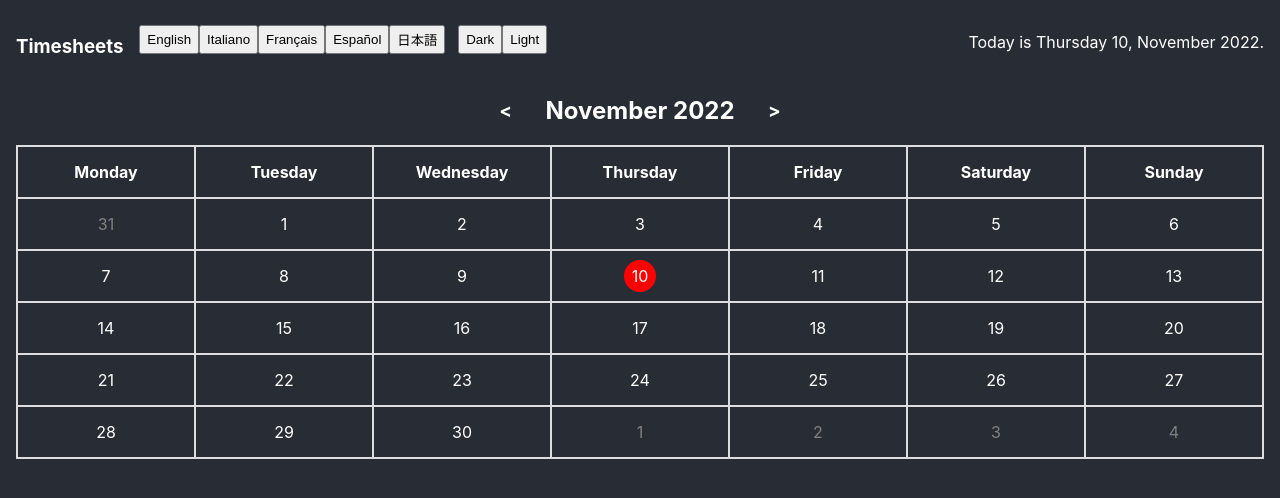
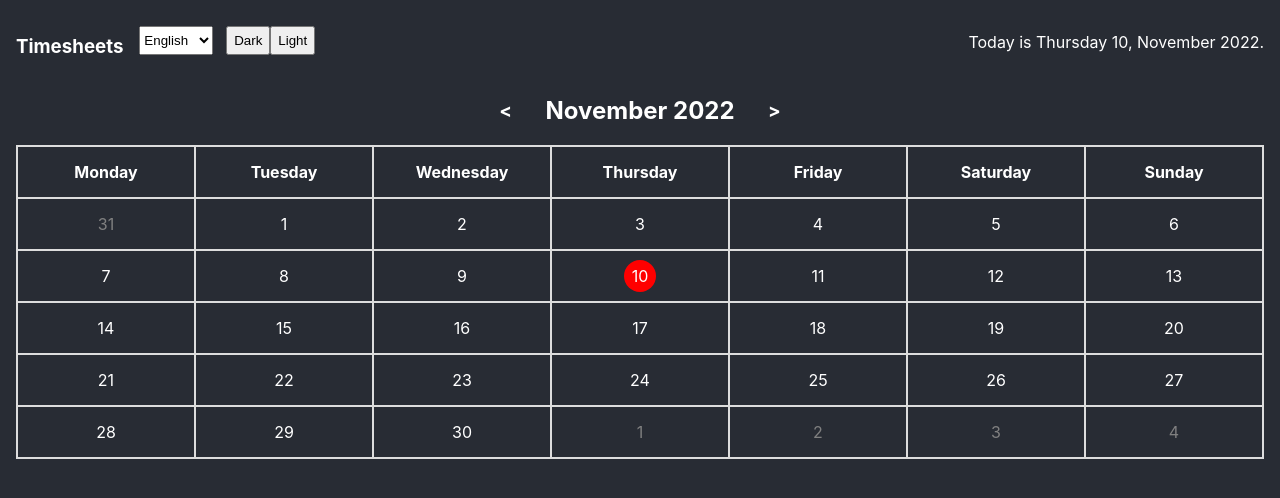
Before and after one commit to adriano-grimolizzi/timesheets, a React (Create React App) app: page / in a window 1280 px wide. Shown: the top 498 px of the page. Built offline with nearby package versions, Linux system fonts and the light colour scheme.

Commit message:
add options in language button

```diff
--- a/package.json
+++ b/package.json
@@ -1,5 +1,6 @@
 {
   "name": "timesheets",
+  "homepage": "https://adriano-grimolizzi.github.io/timesheets",
   "version": "0.1.0",
   "private": true,
   "dependencies": {
@@ -9,7 +10,6 @@
     "react-dom": "^18.2.0",
     "react-i18next": "^12.0.0",
     "react-scripts": "5.0.1",
-    "react-select": "^5.6.1",
     "styled-components": "^5.3.6",
     "web-vitals": "^2.1.4"
   },
@@ -19,6 +19,8 @@
     "@testing-library/user-event": "^13.5.0"
   },
   "scripts": {
+    "predeploy": "npm run build",
+    "deploy": "gh-pages -d build",
     "start": "react-scripts start",
     "build": "react-scripts build",
     "test": "react-scripts test",
--- a/src/App.js
+++ b/src/App.js
@@ -24,7 +24,7 @@ const App = () => {
 
   useEffect(() => {
     setSelectedTheme(theme)
-  }, [themeLoaded])
+  }, [themeLoaded, theme])
 
   return (
     themeLoaded && <ThemeProvider theme={selectedTheme}>
--- a/src/components/header/Header.css
+++ b/src/components/header/Header.css
@@ -7,8 +7,8 @@
     margin-right: 1rem;
 }
 
-button {
+button, select {
     height: 1.8rem;
-    bottom: -9px;
+    bottom: -10px;
     position: relative;
 }
--- a/src/i18n/LanguageButton.js
+++ b/src/i18n/LanguageButton.js
@@ -1,7 +1,6 @@
+import i18next from "i18next"
+import { useState } from "react"
 import { useTranslation } from "react-i18next"
-
-const LanguageButton = () => {
-  const { i18n } = useTranslation()
 
 const languages = [
   {
@@ -31,17 +30,31 @@ const LanguageButton = () => {
   },
 ]
 
+const LanguageButton = () => {
+  const { i18n } = useTranslation()
+  const startingLanguage = languages.find(language => language.value === i18next.language || 'en')
+  const [selectedLanguage, setSelectedLanguage] = useState(startingLanguage)
+
+  const handleChange = (event) => {
+    const {value} = event.target
+    const selectedLanguage = languages.find(language => language.value === value)
+    setSelectedLanguage(selectedLanguage)
+    i18n.changeLanguage(selectedLanguage.value)
+  }
+
   return (
     <>
+      <select value={selectedLanguage.value} onChange={handleChange}>
         {
           languages.map((language) => (
-          <button
+            <option
               key={language.id}
-            onClick={() => i18n.changeLanguage(language.value)}>
+              value={language.value}>
               {language.label}
-          </button>
+            </option>
           ))
         }
+      </select>
     </>
   )
 }
--- a/src/i18n/translations/en.js
+++ b/src/i18n/translations/en.js
@@ -1,4 +1,4 @@
-export default {
+const translations = {
     todayIsMessage: 'Today is {{dayOfWeek}} {{dayOfMonth}}, {{month}} {{year}}.',
     days: {
         1: 'Monday',
@@ -24,3 +24,5 @@ export default {
         11: 'December',
     }
 }
+
+export default translations
--- a/src/i18n/translations/es.js
+++ b/src/i18n/translations/es.js
@@ -1,4 +1,4 @@
-export default {
+const translations = {
     todayIsMessage: 'Hoy es {{dayOfWeek}} {{dayOfMonth}} {{month}} {{year}}.',
     days: {
         1: 'Lunes',
@@ -24,3 +24,5 @@ export default {
         11: 'Diciembre',
     }
 }
+
+export default translations
--- a/src/i18n/translations/fr.js
+++ b/src/i18n/translations/fr.js
@@ -1,4 +1,4 @@
-export default {
+const translations = {
     todayIsMessage: `Aujourd'hui est {{dayOfWeek}} {{dayOfMonth}} {{month}} {{year}}.`,
     days: {
         1: 'Lundi',
@@ -24,3 +24,5 @@ export default {
         11: 'Décembre',
     }
 }
+
+export default translations
--- a/src/i18n/translations/it.js
+++ b/src/i18n/translations/it.js
@@ -1,4 +1,4 @@
-export default {
+const translations = {
     todayIsMessage: 'Oggi è {{dayOfWeek}} {{dayOfMonth}} {{month}} {{year}}.',
     days: {
         1: 'Lunedì',
@@ -24,3 +24,5 @@ export default {
         11: 'Dicembre',
     }
 }
+
+export default translations
--- a/src/i18n/translations/jp.js
+++ b/src/i18n/translations/jp.js
@@ -1,4 +1,4 @@
-export default {
+const translations = {
     todayIsMessage: '今日は{{year}}年{{monthNumber}}月{{dayOfMonth}}日{{dayOfWeek}}曜日です。',
     days: {
         1: '月',
@@ -24,3 +24,5 @@ export default {
         11: '十二月',
     }
 }
+
+export default translations
```
Also changed, not shown: 15 other files (tests, documents, lock files or other folders). Lines whose indentation alone changed are shown as unchanged.
